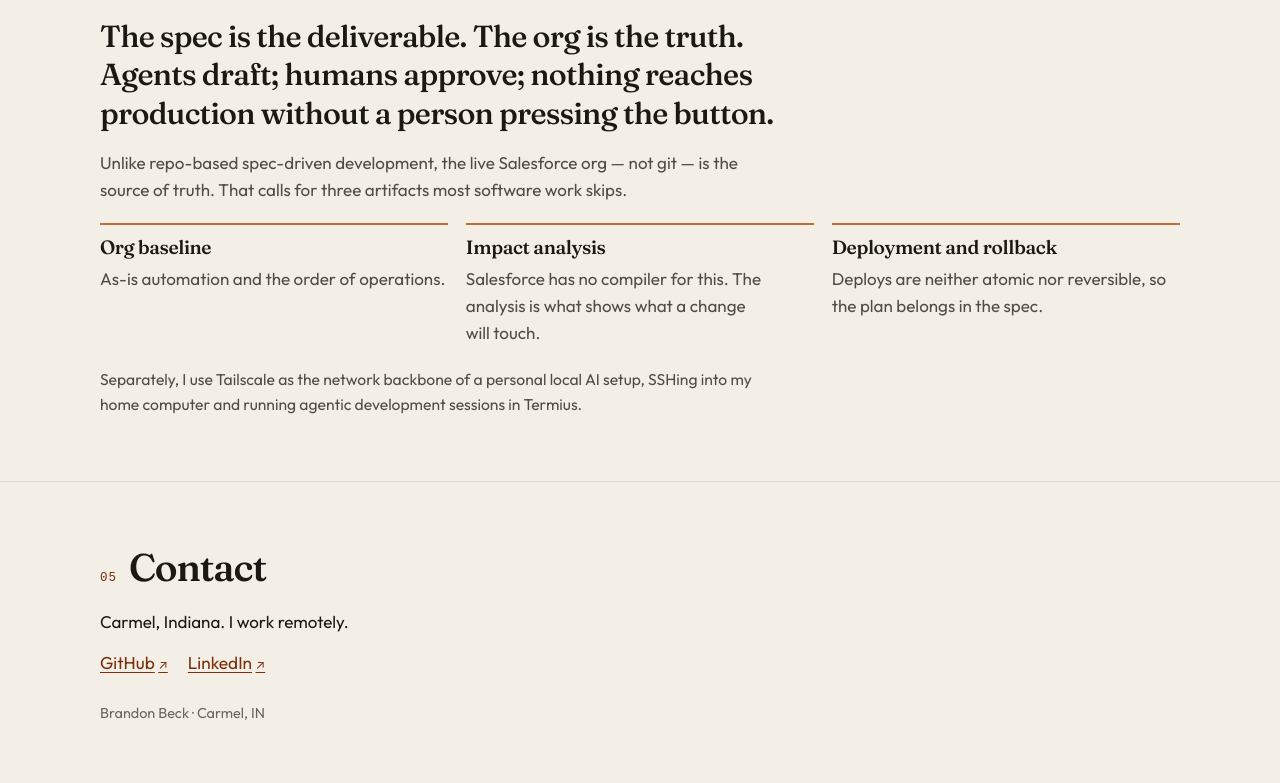
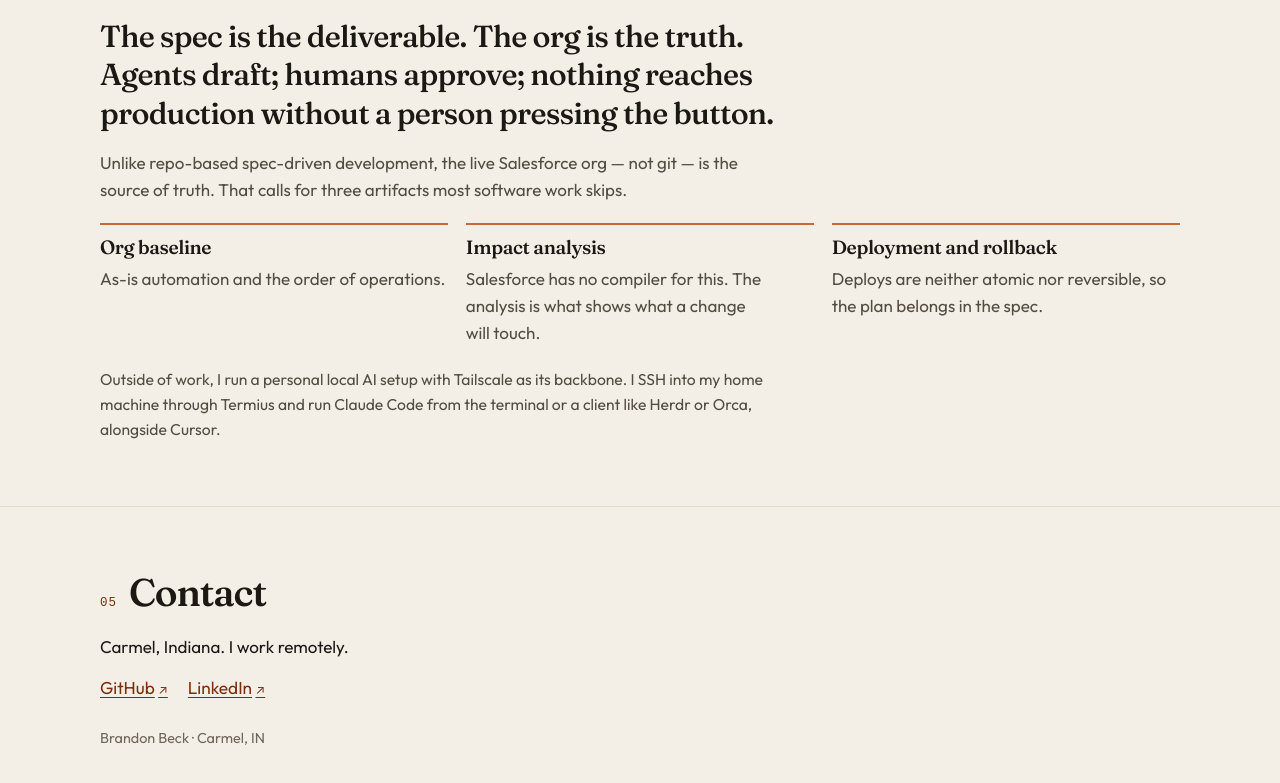
Before and after one commit to beck-systems/beck-systems.github.io, a plain HTML site: page index.html in a window 1280 px wide. Shown: the part 6487-7270 px from the top of the page. Drawn offline with Linux system fonts and the light colour scheme.

Commit message:
Revise the local AI aside (#4)
* Update the local AI setup sentence.

Name Termius, Claude Code, Herdr, Orca, Cursor, Grok, and Grok Bot in the approach aside.

Co-authored-by: B <beck-systems@users.noreply.github.com>

* Revise the local AI aside.

Use the shorter outside-of-work wording for the Tailscale, Termius, and client sentence.

Co-authored-by: B <beck-systems@users.noreply.github.com>

* Trim the local AI aside.

Drop Grok and Grok Bot, and describe Herdr and Orca as clients for Claude Code.

Co-authored-by: B <beck-systems@users.noreply.github.com>

---------

Co-authored-by: Cursor Agent <cursoragent@cursor.com>
Co-authored-by: B <beck-systems@users.noreply.github.com>

```diff
--- a/index.html
+++ b/index.html
@@ -439,7 +439,7 @@
             <p>Deploys are neither atomic nor reversible, so the plan belongs in the spec.</p>
           </li>
         </ol>
-        <p class="aside">Separately, I use Tailscale as the network backbone of a personal local AI setup, SSHing into my home computer and running agentic development sessions in Termius.</p>
+        <p class="aside">Outside of work, I run a personal local AI setup with Tailscale as its backbone. I SSH into my home machine through Termius and run Claude Code from the terminal or a client like Herdr or Orca, alongside Cursor.</p>
       </div>
     </section>
   </main>
```
